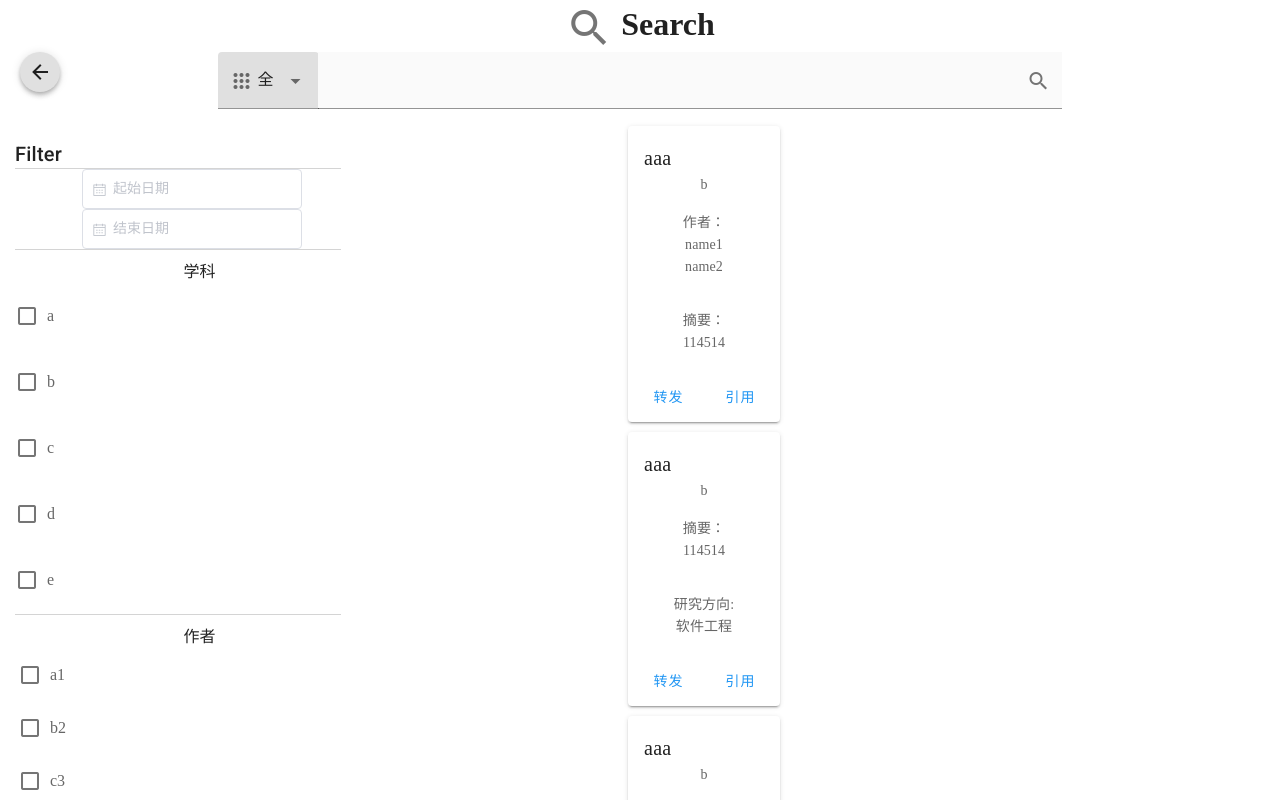
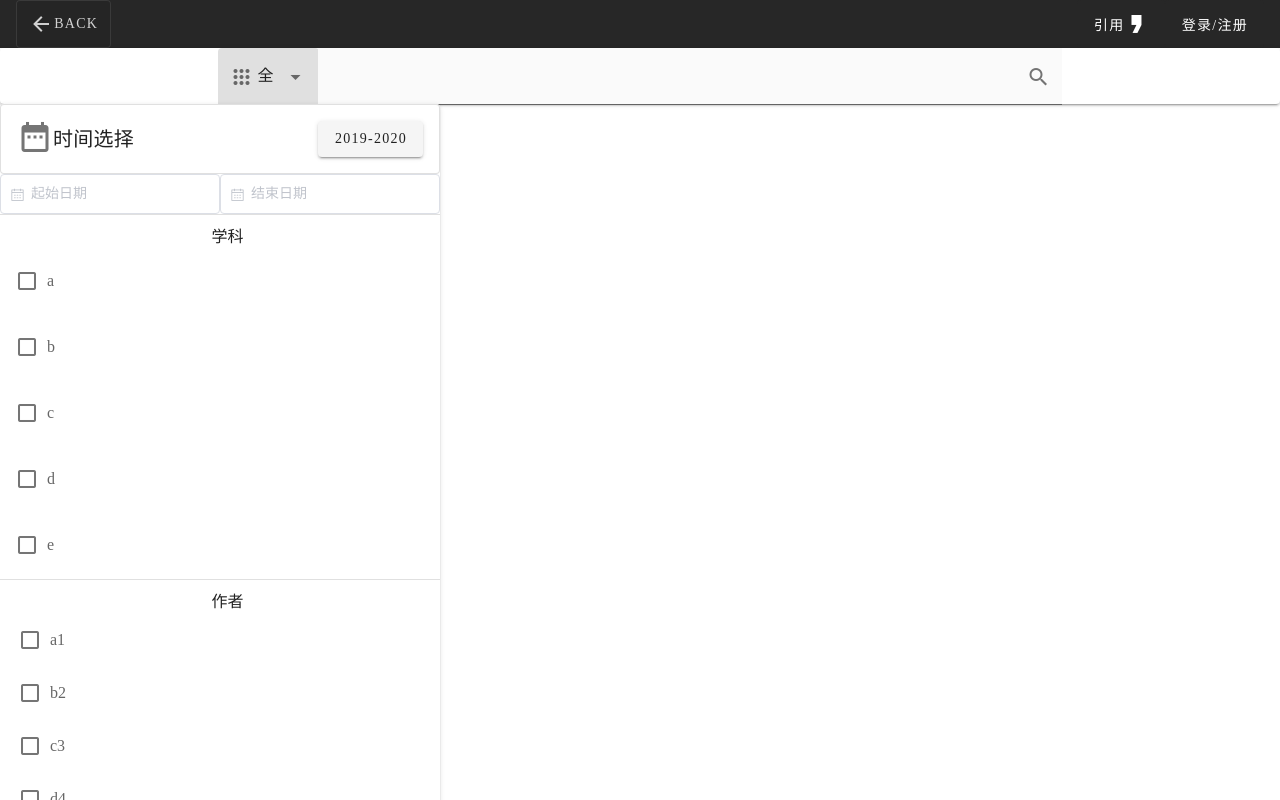
Before and after one commit to sink12138/infinite-academic, a Vue app in the folder frontend/: page /search in a window 1280 px wide. Built offline with nearby package versions, Linux system fonts and the light colour scheme; what vue-clipboard2 would draw is missing.

Commit message:
Year Picker

```diff
--- a/frontend/src/components/BaseFilter.vue
+++ b/frontend/src/components/BaseFilter.vue
@@ -1,7 +1,6 @@
 <template>
-  <div style="overflow-y: scroll; overflow-x: hidden; height: 80%; width: 30%">
-    <div class="title">Filter</div>
-    <div class="line"></div>
+  <v-card>
+    <FilterYearPicker></FilterYearPicker>
     <div>
       <el-date-picker
         v-model="filter.year1"
@@ -12,7 +11,7 @@
       >
       </el-date-picker>
       <el-date-picker
-        v-model="Year2"
+        v-model="filter.year2"
         type="year"
         placeholder="结束日期"
         value-format="yyyy"
@@ -20,7 +19,7 @@
       >
       </el-date-picker>
     </div>
-    <div class="line"></div>
+    <v-divider></v-divider>
     <div class="checkbox">
       <header class="checkboxLabel">学科</header>
       <v-checkbox
@@ -33,7 +32,7 @@
         @change="emit()"
       ></v-checkbox>
     </div>
-    <div class="line"></div>
+    <v-divider></v-divider>
     <div class="checkbox">
       <header class="checkboxLabel">作者</header>
       <v-checkbox
@@ -46,7 +45,7 @@
         @change="emit()"
       ></v-checkbox>
     </div>
-    <div class="line"></div>
+    <v-divider></v-divider>
     <div class="checkbox">
       <header class="checkboxLabel">期刊</header>
       <v-checkbox
@@ -59,7 +58,7 @@
         @change="emit()"
       ></v-checkbox>
     </div>
-    <div class="line"></div>
+    <v-divider></v-divider>
     <div class="checkbox">
       <header class="checkboxLabel">机构</header>
       <v-checkbox
@@ -72,12 +71,16 @@
         @change="emit()"
       ></v-checkbox>
     </div>
-    <div class="line"></div>
-  </div>
+  </v-card>
 </template>
 
 <script>
+import FilterYearPicker from '../components/FilterYearPicker.vue'
+
 export default {
+  components: {
+    FilterYearPicker
+  },
   data() {
     return {
       menu: false,
@@ -122,22 +125,6 @@ export default {
 </script>
 
 <style scoped>
-.title {
-  margin-left: 15px;
-  font-size: 20;
-  width: 5px;
-  height: 30px;
-}
-.line {
-  margin-left: 15px;
-  position: relative;
-  width: 85%;
-  height: 1px;
-  background-color: #d4d4d4;
-  text-align: center;
-  font-size: 16px;
-  color: rgba(101, 101, 101, 1);
-}
 .datePicker {
   margin-left: 15px;
   height: 5%;
--- a/frontend/src/components/BaseLogin.vue
+++ b/frontend/src/components/BaseLogin.vue
@@ -1,5 +1,4 @@
 <template>
-  <v-row justify="center">
   <v-dialog
     v-model="dialog"
     persistent
@@ -110,7 +109,6 @@
       </v-card-actions>
     </v-card>
   </v-dialog>
-  </v-row>
 </template>
 
 <script>
--- a/frontend/src/components/BaseNavigation.vue
+++ b/frontend/src/components/BaseNavigation.vue
@@ -35,18 +35,11 @@ export default {
     BaseCitation,
     BaseLogin,
   },
-  data() {
-    return {
-      router: [
-        { href: "/paper", icon: "mdi-book-open-blank-variant", title: "Paper" },
-        { href: "/author", icon: "mdi-clipboard-account", title: "Author" },
-        { href: "/institution", icon: "mdi-home", title: "Institution" },
-        { href: "/journal", icon: "mdi-newspaper-variant", title: "Journals" },
-        { href: "/search", icon: "mdi-magnify-expand", title: "Search" },
-        { href: "/admin", icon: "mdi-shield-lock", title: "Admin" },
-        { href: "/about", icon: "mdi-account", title: "About" },
-      ],
-    };
+  props: {
+    router: {
+      type: Array,
+      default:() => {}
+    }
   },
 };
 </script>
--- /dev/null
+++ b/frontend/src/components/FilterYearPicker.vue
@@ -0,0 +1,42 @@
+<template>
+  <v-card
+    outlined
+  >
+    <v-card-title>
+      <v-icon large>mdi-calendar-range</v-icon>
+      时间选择
+      <v-spacer></v-spacer>
+      <v-btn
+        @click="expand = !expand"
+      >
+        {{year[0]}}-{{year[1]}}
+      </v-btn>
+    </v-card-title>
+
+    <v-expand-x-transition>
+      <v-range-slider
+        class="mt-6 px-4"
+        v-show="expand"
+        :max="end"
+        :min="start"
+        v-model="year"
+        thumb-label="always"
+      ></v-range-slider>
+    </v-expand-x-transition>
+  </v-card>
+</template>
+
+<script>
+export default {
+  data:() => ({
+    expand: false,
+    start: 1900,
+    end: 2021,
+    year: [2019,2020]
+  })
+}
+</script>
+
+<style>
+
+</style>
--- a/frontend/src/views/About.vue
+++ b/frontend/src/views/About.vue
@@ -1,20 +1,26 @@
 <template>
   <div>
     <base-navigation></base-navigation>
+    <filter-year-picker></filter-year-picker>
+  </div>
+  <!--<div>
+
     <v-btn @click="addCitationItem(data1)">Data1</v-btn>
     <v-btn @click="addCitationItem(data2)">Data2</v-btn>
     <v-btn @click="addCitationItem(data3)">Data3</v-btn>
-  </div>
+  </div>-->
 </template>
 
 <script>
 import {addCitation} from '../components/mixins/mixin'
 import BaseNavigation from '../components/BaseNavigation.vue'
+import FilterYearPicker from '../components/FilterYearPicker.vue'
 
 export default {
   mixins: [addCitation],
   components: {
-    BaseNavigation
+    BaseNavigation,
+    FilterYearPicker
   },
   data:() =>  ({
     data1: {
--- a/frontend/src/views/Home.vue
+++ b/frontend/src/views/Home.vue
@@ -1,6 +1,6 @@
 <template>
   <div>
-    <BaseNavigation></BaseNavigation>
+    <BaseNavigation :router="this.router"></BaseNavigation>
     <div class="big-font">Infinite Acadmic</div>
     <BaseSearchBar class="ma-auto"></BaseSearchBar>
     <div>
@@ -18,7 +18,16 @@ export default {
     BaseNavigation
   },
   data:() =>  ({
-    expand: false
+    expand: false,
+    router: [
+        { href: "/paper", icon: "mdi-book-open-blank-variant", title: "Paper" },
+        { href: "/author", icon: "mdi-clipboard-account", title: "Author" },
+        { href: "/institution", icon: "mdi-home", title: "Institution" },
+        { href: "/journal", icon: "mdi-newspaper-variant", title: "Journals" },
+        { href: "/search", icon: "mdi-magnify-expand", title: "Search" },
+        { href: "/admin", icon: "mdi-shield-lock", title: "Admin" },
+        { href: "/about", icon: "mdi-account", title: "About" },
+      ],
   }),
   methods: {
     echo() {
--- a/frontend/src/views/Search.vue
+++ b/frontend/src/views/Search.vue
@@ -1,16 +1,13 @@
 <template>
   <div>
-    <h1>
-      <v-icon class="mdi-magnify text-h3">
-        mdi-home
-      </v-icon>
-      Search
-    </h1>
-    <BaseGoBack class="back"></BaseGoBack>
-    <BaseSearchBar class="search" ref="searchBar"></BaseSearchBar>
-    <div>
+    <BaseNavigation :router="this.router"></BaseNavigation>
+    <v-card>
+      <BaseSearchBar ref="searchBar"></BaseSearchBar>
+      <BaseFilter class="filter" ref="filter"></BaseFilter>
+    </v-card>
+    <!--<div>
       <div>
-        <BaseFilter class="filter" ref="filter"></BaseFilter>
+
       </div>
       <div class="result">
         <v-row v-for="item in results" :key="item">
@@ -86,19 +83,19 @@
           </div>
         </v-row>
       </div>
-    </div>
+    </div>-->
   </div>
 </template>
 
 <script>
 import BaseFilter from "../components/BaseFilter.vue";
-import BaseGoBack from "../components/BaseGoBack.vue";
 import BaseSearchBar from "../components/BaseSearchBar.vue";
+import BaseNavigation from '../components/BaseNavigation.vue'
 
 export default {
   components: {
-    BaseGoBack,
     BaseFilter,
+    BaseNavigation,
     BaseSearchBar,
   },
   data() {
@@ -111,6 +108,9 @@ export default {
         { title: "aaa", journal: "b", abstract: "114514" , name: "name"},
       ],
       data:{},
+      router: [
+        { href: "/", icon: "mdi-arrow-left", title: "Back" },
+      ],
     };
   },
   methods:{
@@ -129,14 +129,6 @@ export default {
 <style>
 .filter {
   float: left;
-  left: 0;
-}
-.back {
-  position: fixed;
-  left: 20px;
-}
-.search {
-  margin-bottom: 30px;
 }
 .result {
   float: right;
```
Lines whose indentation alone changed are shown as unchanged.
